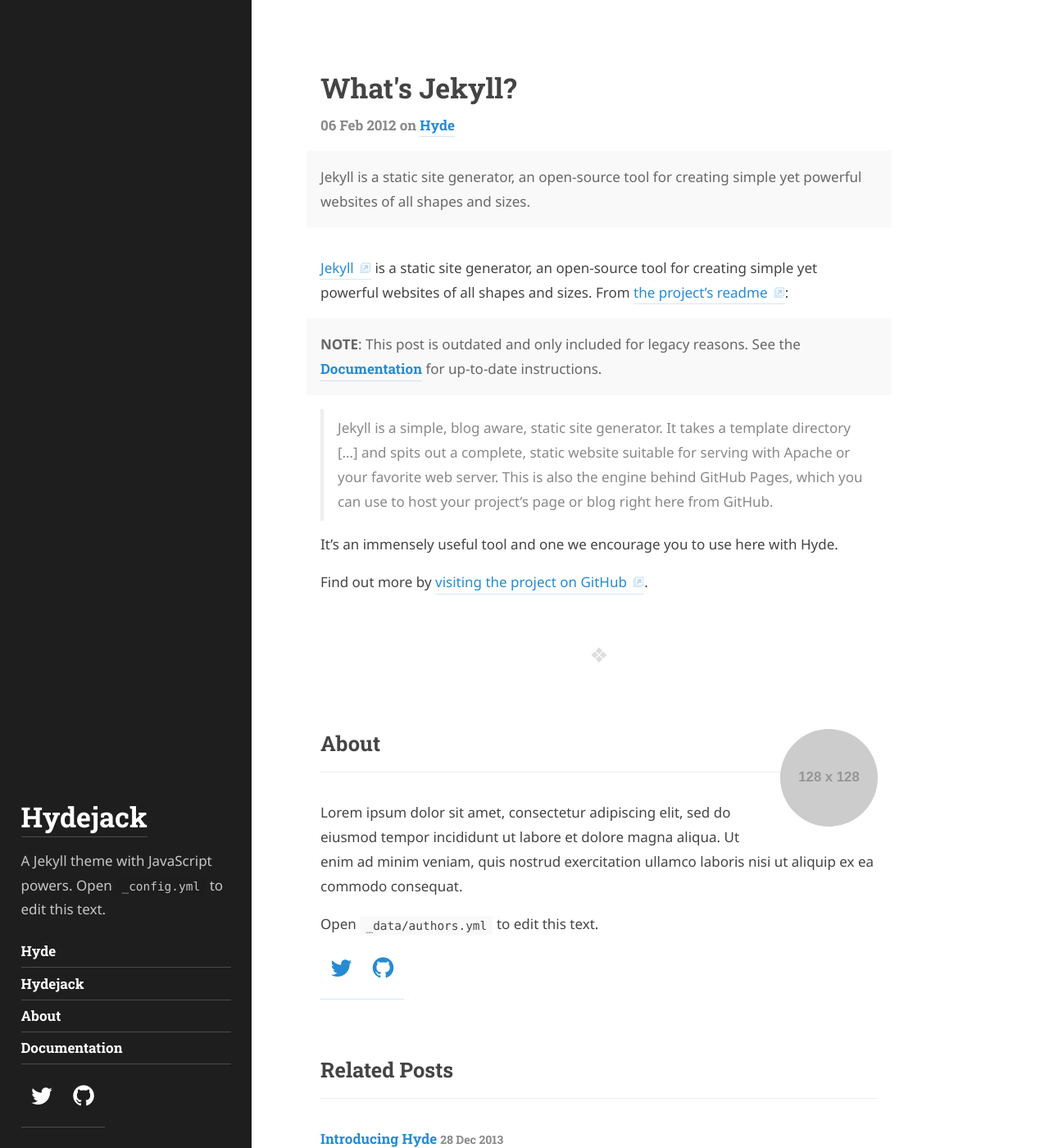
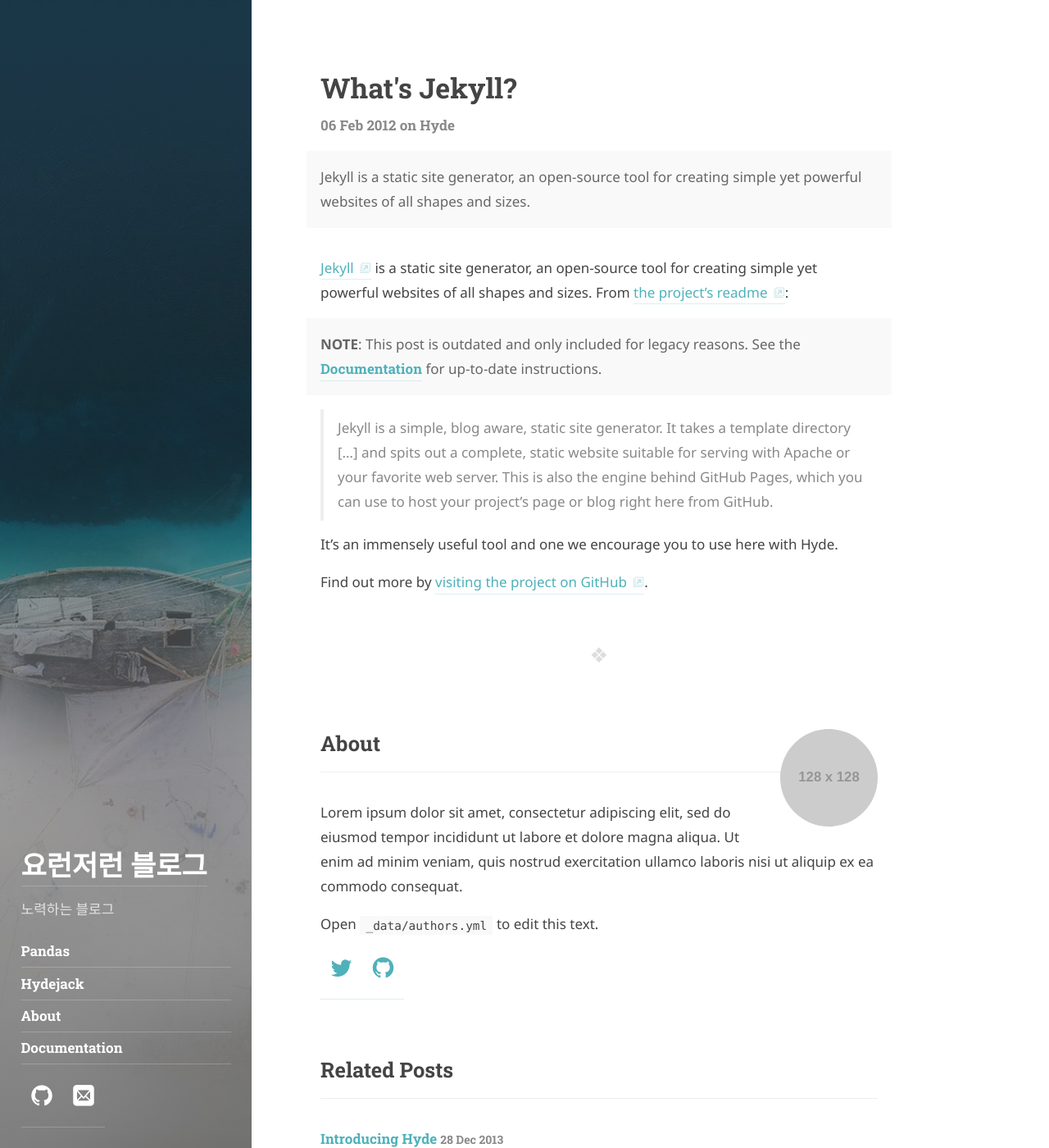
Before and after one commit to ollpp/ollpp.github.io, a Jekyll site: the page built from _posts/2012-02-06-whats-jekyll.md, in a window 1280 px wide and 1400 px high. Shown: the whole window at 82% size. Built offline with Jekyll 4.4.1, drawn with Linux system fonts in a browser that asks for light colours; some web fonts are replaced; some of the changed text lies outside the part shown.

Commit message:
default_config

```diff
--- a/_config.yml
+++ b/_config.yml
@@ -4,7 +4,7 @@
 # IMPORTANT: Set the URL of your site.
 # Set to https://<username>.github.io when hosting on GitHub Pages
 # (unless you are using a custom domain).
-url:                   https://domain.tld
+url:                   https://ollpp.github.io
 
 # IMPORTANT: Set The "base URL" of your site.
 #
@@ -22,19 +22,16 @@ baseurl:               ''
 lang:                  en
 
 # The title of your blog. Used in the sidebar and the browser tab.
-title:                 Hydejack
+title:                 요런저런 블로그
 
 # A short description (~150 chars) of the page used for the meta description tag.
 # Can use markdown, but no more than one paragraph (enforced by `>`)
 description:           >
-  A Jekyll theme with JavaScript powers. "Best Theme by a Mile".
-  Combines the best of static sites and modern web apps.
-  Open `_config.yml` to edit this text.
+  IT 분야 이것저것 포스팅하는 요런저런 기술 블로그
 
 # A shorter description for the sidebar.
 tagline:               >
-  A Jekyll theme with JavaScript powers.
-  Open `_config.yml` to edit this text.
+  노력하는 블로그
 
 # A list of keywords for your blog
 keywords:              []
@@ -72,7 +69,7 @@ paginate_path:         /page-:num/
 # Customizaton
 # ========================================================================================
 
-# Sidebar image and theme color of the site.
+# Sidebar image and theme color of the site.   # sidebar 이미지
 accent_image:          /assets/img/sidebar-bg.jpg
 accent_color:          '#4fb1ba'
 
--- a/_includes/footer.html
+++ b/_includes/footer.html
@@ -11,6 +11,6 @@
     {% endfor %}
     </small></nav>
   {% endif %}
-  <p><small>Powered by <a class="external" href="https://qwtel.com/hydejack/">Hydejack</a> v<span id="_version">7.5.2</span></small></p>
+  <p><small>Powered by <a class="external" href="https://ollpp.github.io/">__ollpp__</a> v<id id="_version"></id></small></p>
   <hr class="sr-only"/>
 </footer>
```
Also changed, not shown: _data/authors.yml (+8 -10 lines), _featured_tags/Pandas.md (added, +13 -0 lines), _featured_tags/hyde.md (deleted, +0 -15 lines), Gemfile.lock, assets/icons/favicon.ico.
